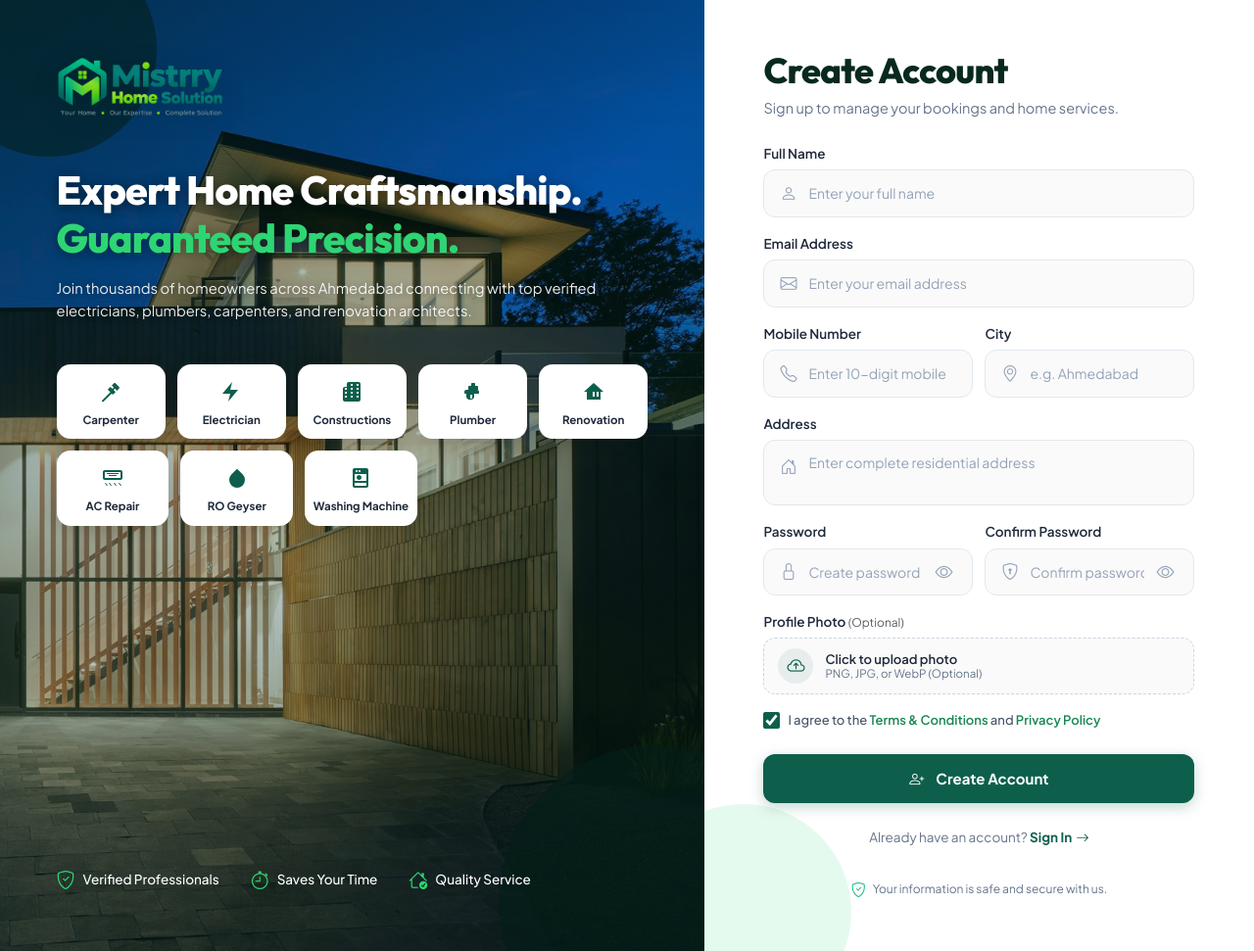
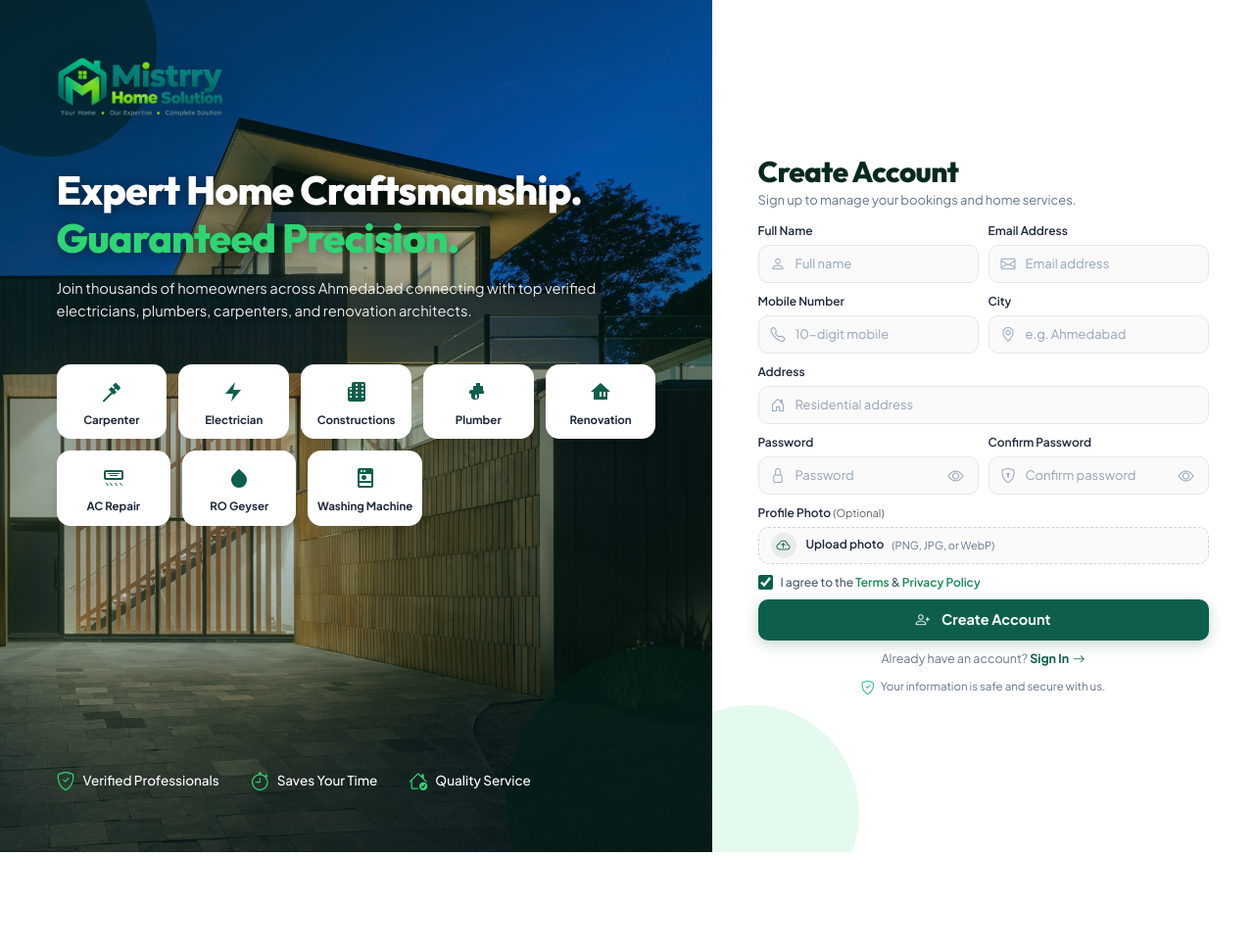
Before and after one commit to ravi-1820/Mistrry_Home-Sollution, a Django app: page /signup/ in a window 1280 px wide. Shown: the whole page at 98% size. After the commit the page ends 870 px from the top, so only its background shows below. Run offline with Django 5.2, Linux system fonts and the light colour scheme.

Commit message:
Optimize signup form layout and dimensions to fit screen without scrolling

```diff
--- a/templates/signup.html
+++ b/templates/signup.html
@@ -223,8 +223,8 @@
       position: relative;
       display: flex;
       flex-direction: column;
-      justify-content: space-between;
-      padding: clamp(28px, 4vw, 52px);
+      justify-content: center;
+      padding: clamp(14px, 2.2vh, 26px) clamp(22px, 3.5vw, 44px);
       overflow-y: auto;
     }
 
@@ -245,41 +245,38 @@
       position: relative;
       z-index: 2;
       width: 100%;
-      max-width: 440px;
+      max-width: 460px;
       margin: 0 auto;
-      flex: 1;
       display: flex;
       flex-direction: column;
       justify-content: center;
     }
 
-
-
     .auth-form-title {
       font-family: 'Outfit', sans-serif;
-      font-size: 2.25rem;
+      font-size: 1.85rem;
       font-weight: 800;
       color: #08291F;
       letter-spacing: -0.02em;
-      margin-bottom: 6px;
+      margin-bottom: 2px;
     }
 
     .auth-form-subtitle {
-      font-size: 14.5px;
+      font-size: 13px;
       color: #64748B;
-      margin-bottom: 24px;
+      margin-bottom: 12px;
     }
 
     /* Form Fields */
     .form-field-group {
-      margin-bottom: 16px;
+      margin-bottom: 9px;
     }
 
     .form-field-label {
-      font-size: 13.5px;
+      font-size: 12px;
       font-weight: 600;
       color: #1E293B;
-      margin-bottom: 6px;
+      margin-bottom: 4px;
       display: block;
     }
 
@@ -288,8 +285,8 @@
       align-items: center;
       background: #FAFAFA;
       border: 1.5px solid #E2E8F0;
-      border-radius: 12px;
-      padding: 0 16px;
+      border-radius: 10px;
+      padding: 0 12px;
       transition: all 0.2s ease;
     }
 
@@ -301,8 +298,8 @@
 
     .custom-input-box > i:first-child {
       color: #94A3B8;
-      font-size: 17px;
-      margin-right: 12px;
+      font-size: 15px;
+      margin-right: 10px;
       flex-shrink: 0;
     }
 
@@ -310,14 +307,14 @@
       background: transparent;
       border: none;
       outline: none;
-      padding: 0 4px;
-      margin-left: 8px;
+      padding: 0 2px;
+      margin-left: 6px;
       color: #94A3B8;
       cursor: pointer;
       display: inline-flex;
       align-items: center;
       justify-content: center;
-      font-size: 18px;
+      font-size: 16px;
       flex-shrink: 0;
       transition: color 0.18s ease, transform 0.12s ease;
     }
@@ -329,7 +326,7 @@
 
     .btn-toggle-password i {
       color: inherit;
-      font-size: 18px;
+      font-size: 16px;
       margin-right: 0 !important;
     }
 
@@ -338,8 +335,8 @@
       outline: none;
       background: transparent;
       width: 100%;
-      padding: 12px 0;
-      font-size: 14px;
+      padding: 8.5px 0;
+      font-size: 13px;
       color: #1E293B;
       font-family: inherit;
     }
@@ -353,7 +350,7 @@
     .form-row-2col {
       display: grid;
       grid-template-columns: 1fr 1fr;
-      gap: 12px;
+      gap: 10px;
     }
 
     @media (max-width: 576px) {
@@ -399,13 +396,13 @@
     .custom-file-upload-box {
       background: #FAFAFA;
       border: 1.5px dashed #CBD5E1;
-      border-radius: 12px;
-      padding: 10px 14px;
+      border-radius: 10px;
+      padding: 5px 12px;
       cursor: pointer;
       transition: all 0.2s ease;
       display: flex;
       align-items: center;
-      min-height: 54px;
+      min-height: 38px;
     }
 
     .custom-file-upload-box:hover {
@@ -416,50 +413,51 @@
     .file-upload-content {
       display: flex;
       align-items: center;
-      gap: 12px;
+      gap: 10px;
       width: 100%;
     }
 
     .file-upload-icon-circle {
-      width: 36px;
-      height: 36px;
+      width: 26px;
+      height: 26px;
       border-radius: 50%;
       background: rgba(13, 95, 76, 0.08);
       color: #0D5F4C;
       display: flex;
       align-items: center;
       justify-content: center;
-      font-size: 18px;
+      font-size: 14px;
       flex-shrink: 0;
     }
 
     .file-upload-text-wrap {
       display: flex;
-      flex-direction: column;
-      line-height: 1.3;
+      align-items: center;
+      gap: 8px;
+      line-height: 1.2;
     }
 
     .file-upload-main-text {
-      font-size: 13px;
+      font-size: 12px;
       font-weight: 600;
       color: #1E293B;
     }
 
     .file-upload-sub-text {
-      font-size: 11.5px;
+      font-size: 11px;
       color: #64748B;
     }
 
     .file-preview-wrap {
       display: flex;
       align-items: center;
-      gap: 12px;
+      gap: 10px;
       width: 100%;
     }
 
     .file-preview-avatar {
-      width: 36px;
-      height: 36px;
+      width: 26px;
+      height: 26px;
       border-radius: 50%;
       object-fit: cover;
       border: 2px solid #0D5F4C;
@@ -469,12 +467,13 @@
     .file-preview-info {
       flex: 1;
       display: flex;
-      flex-direction: column;
+      align-items: center;
+      gap: 8px;
       overflow: hidden;
     }
 
     .file-preview-name {
-      font-size: 12.5px;
+      font-size: 12px;
       font-weight: 600;
       color: #1E293B;
       white-space: nowrap;
@@ -493,7 +492,7 @@
       background: none;
       border: none;
       color: #94A3B8;
-      font-size: 18px;
+      font-size: 15px;
       cursor: pointer;
       padding: 0 4px;
       transition: color 0.15s ease;
@@ -505,14 +504,14 @@
 
     .custom-check-remember {
       accent-color: #0D5F4C;
-      width: 17px;
-      height: 17px;
+      width: 15px;
+      height: 15px;
       border-radius: 4px;
       cursor: pointer;
     }
 
     .check-remember-label {
-      font-size: 13px;
+      font-size: 12px;
       color: #475569;
       font-weight: 500;
       cursor: pointer;
@@ -523,9 +522,9 @@
       background: #0D5F4C;
       color: #FFFFFF;
       border: none;
-      border-radius: 12px;
-      padding: 13px 20px;
-      font-size: 15px;
+      border-radius: 10px;
+      padding: 9.5px 18px;
+      font-size: 14.5px;
       font-weight: 700;
       width: 100%;
       display: flex;
@@ -547,13 +546,11 @@
       transform: translateY(0);
     }
 
-
-
     .create-account-bottom {
       text-align: center;
-      font-size: 13.5px;
+      font-size: 12.5px;
       color: #64748B;
-      margin-bottom: 16px;
+      margin-bottom: 6px;
     }
 
     .create-account-bottom a {
@@ -575,15 +572,15 @@
       display: flex;
       align-items: center;
       justify-content: center;
-      gap: 7px;
+      gap: 6px;
       color: #64748B;
-      font-size: 12px;
-      padding-top: 14px;
+      font-size: 11.5px;
+      padding-top: 2px;
     }
 
     .security-notice-badge i {
       color: #10B981;
-      font-size: 15px;
+      font-size: 14px;
     }
 
     /* Responsive */
@@ -753,12 +750,14 @@
         <form onsubmit="handleSignUpSubmit(event)" enctype="multipart/form-data">
           {% csrf_token %}
 
+          <!-- 2-Col Row: Full Name & Email -->
+          <div class="form-row-2col">
             <!-- Field 1: Full Name -->
             <div class="form-field-group">
               <label class="form-field-label" for="reg-name">Full Name</label>
               <div class="custom-input-box">
                 <i class="bi bi-person"></i>
-              <input type="text" name="name" id="reg-name" placeholder="Enter your full name" required>
+                <input type="text" name="name" id="reg-name" placeholder="Full name" required>
               </div>
             </div>
 
@@ -767,7 +766,8 @@
               <label class="form-field-label" for="reg-email">Email Address</label>
               <div class="custom-input-box">
                 <i class="bi bi-envelope"></i>
-              <input type="email" name="email" id="reg-email" placeholder="Enter your email address" required>
+                <input type="email" name="email" id="reg-email" placeholder="Email address" required>
+              </div>
             </div>
           </div>
 
@@ -778,7 +778,7 @@
               <label class="form-field-label" for="reg-phone">Mobile Number</label>
               <div class="custom-input-box">
                 <i class="bi bi-telephone"></i>
-                <input type="tel" name="mobile" id="reg-phone" placeholder="Enter 10-digit mobile" required>
+                <input type="tel" name="mobile" id="reg-phone" placeholder="10-digit mobile" required>
               </div>
             </div>
 
@@ -795,9 +795,9 @@
           <!-- Field 5: Address -->
           <div class="form-field-group">
             <label class="form-field-label" for="reg-address">Address</label>
-            <div class="custom-input-box custom-textarea-box">
+            <div class="custom-input-box">
               <i class="bi bi-house-door"></i>
-              <textarea name="address" id="reg-address" rows="2" placeholder="Enter complete residential address" required></textarea>
+              <input type="text" name="address" id="reg-address" placeholder="Residential address" required>
             </div>
           </div>
 
@@ -808,7 +808,7 @@
               <label class="form-field-label" for="reg-password">Password</label>
               <div class="custom-input-box">
                 <i class="bi bi-lock"></i>
-                <input type="password" name="password" id="reg-password" placeholder="Create password" required>
+                <input type="password" name="password" id="reg-password" placeholder="Password" required>
                 <button type="button" class="btn-toggle-password" id="togglePasswordBtn" aria-label="Toggle password visibility" onclick="togglePasswordVisibility()">
                   <i class="bi bi-eye" id="togglePasswordIcon"></i>
                 </button>
@@ -828,10 +828,10 @@
             </div>
           </div>
 
-          <!-- Field 7: Profile Upload -->
+          <!-- Field 8: Profile Upload -->
           <div class="form-field-group">
             <label class="form-field-label" for="reg-profile">
-              Profile Photo <span class="text-muted fw-normal" style="font-size: 12px;">(Optional)</span>
+              Profile Photo <span class="text-muted fw-normal" style="font-size: 11px;">(Optional)</span>
             </label>
             <div class="custom-file-upload-box" onclick="document.getElementById('reg-profile').click()">
               <input type="file" name="profile_upload" id="reg-profile" accept="image/*" class="d-none" onchange="handleProfilePreview(event)">
@@ -840,15 +840,15 @@
                   <i class="bi bi-cloud-arrow-up"></i>
                 </div>
                 <div class="file-upload-text-wrap">
-                  <span class="file-upload-main-text">Click to upload photo</span>
-                  <span class="file-upload-sub-text">PNG, JPG, or WebP (Optional)</span>
+                  <span class="file-upload-main-text">Upload photo</span>
+                  <span class="file-upload-sub-text">(PNG, JPG, or WebP)</span>
                 </div>
               </div>
               <div class="file-preview-wrap d-none" id="filePreviewWrap">
                 <img src="" id="filePreviewImg" alt="Profile Preview" class="file-preview-avatar">
                 <div class="file-preview-info">
                   <span class="file-preview-name" id="filePreviewName"></span>
-                  <span class="file-preview-change-btn">Change Photo</span>
+                  <span class="file-preview-change-btn">Change</span>
                 </div>
                 <button type="button" class="file-preview-remove-btn" onclick="removeProfileImage(event)" title="Remove image">
                   <i class="bi bi-x-circle-fill"></i>
@@ -858,15 +858,15 @@
           </div>
 
           <!-- Terms Checkbox -->
-          <div class="d-flex align-items-center gap-2 mb-4">
+          <div class="d-flex align-items-center gap-2 mb-2">
             <input type="checkbox" class="custom-check-remember" id="termsCheck" checked required>
             <label class="check-remember-label" for="termsCheck">
-              I agree to the <a href="#" class="text-success text-decoration-none fw-semibold">Terms & Conditions</a> and <a href="#" class="text-success text-decoration-none fw-semibold">Privacy Policy</a>
+              I agree to the <a href="#" class="text-success text-decoration-none fw-semibold">Terms</a> & <a href="#" class="text-success text-decoration-none fw-semibold">Privacy Policy</a>
             </label>
           </div>
 
           <!-- Primary Submit Button -->
-          <button type="submit" class="btn-signin-action mb-4">
+          <button type="submit" class="btn-signin-action mb-2">
             <i class="bi bi-person-plus me-1"></i> Create Account
           </button>
         </form>
```
Lines whose indentation alone changed are shown as unchanged.
